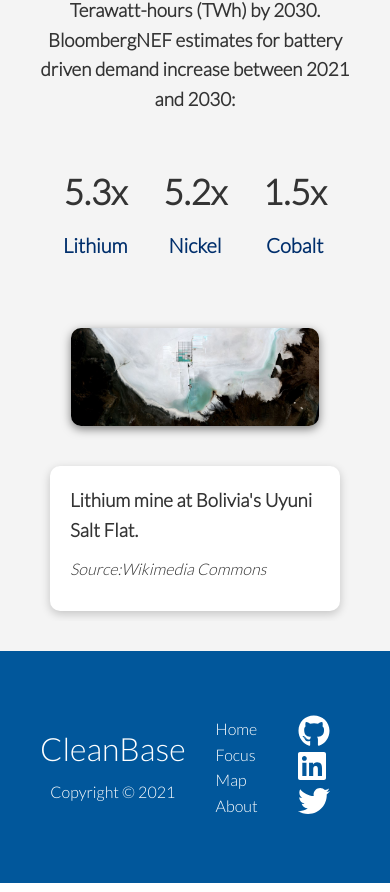
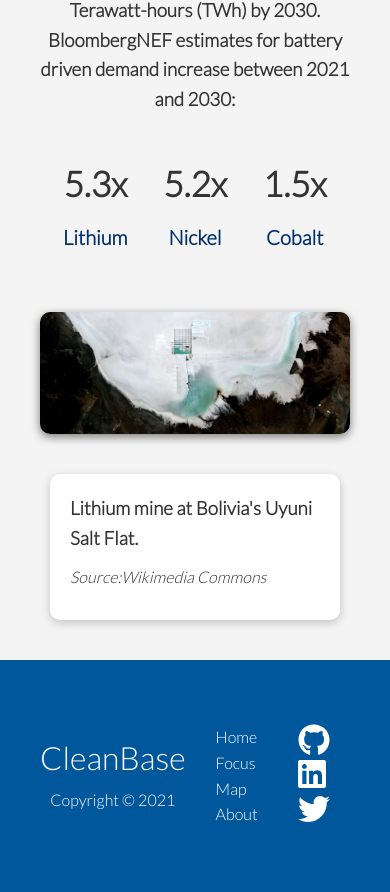
Before and after one commit to ShaneMuddCode/cleanbase-metals, a React (Create React App) app: page / in a window 390 px wide. Shown: the part 779-1671 px from the top of the page. Built offline with nearby package versions, Linux system fonts and the light colour scheme.

Commit message:
fix spacing on Home screen mobile

```diff
--- a/src/sass/_style.scss
+++ b/src/sass/_style.scss
@@ -177,6 +177,10 @@ Index Page -- mine-photo-row
   border-radius: 10px;
   box-shadow: 0 3px 10px rgba(0, 0, 0, 0.5);
   margin: 10px;
+
+  @media (max-width: 500px) {
+    width: 100%;
+  }
 }
 
 /* -------------------------
--- a/src/screens/AboutScreen.js
+++ b/src/screens/AboutScreen.js
@@ -62,7 +62,8 @@ const AboutScreen = () => {
 
       <div style={backgroundDivStyle}></div>
 
-      <Footer></Footer>
+      <Footer />
+      <div className='post-footer-fill' />
     </>
   )
 }
--- a/src/screens/HomeScreen.js
+++ b/src/screens/HomeScreen.js
@@ -60,7 +60,7 @@ const HomeScreen = () => {
             Terawatt-hours (TWh) by 2030. BloombergNEF estimates for battery
             driven demand increase between 2021 and 2030:
           </h3>
-          <div className='grid grid-3 text-center my-3'>
+          <div className='grid grid-3 text-center my-2'>
             <div>
               <i className='fas fa-bolt fa-3x'></i>
               <h3>5.3x</h3>
```
